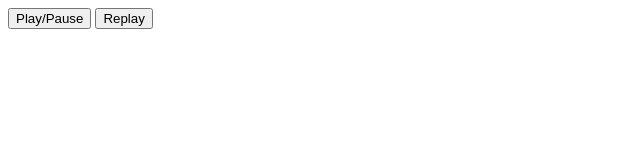
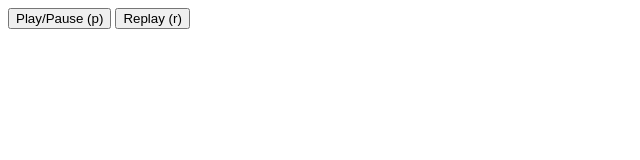
Before and after one commit to pomber/watch-repeat-learn, a plain HTML site: page public/index.html in a window 1280 px wide. Shown: the whole page, without its empty margins (0-640 px from the left). Drawn offline with Linux system fonts and the light colour scheme.

Commit message:
Show keyboard shortcuts

```diff
--- a/public/index.html
+++ b/public/index.html
@@ -10,8 +10,8 @@
 <body>
     <div id="player"></div>
     <div>
-        <button type="button" onclick="toggle();">Play/Pause</button>
-        <button type="button" onclick="replay();">Replay</button>
+        <button type="button" onclick="toggle();">Play/Pause (p)</button>
+        <button type="button" onclick="replay();">Replay (r)</button>
     </div>
 
     <script src="script.js"></script>
```
